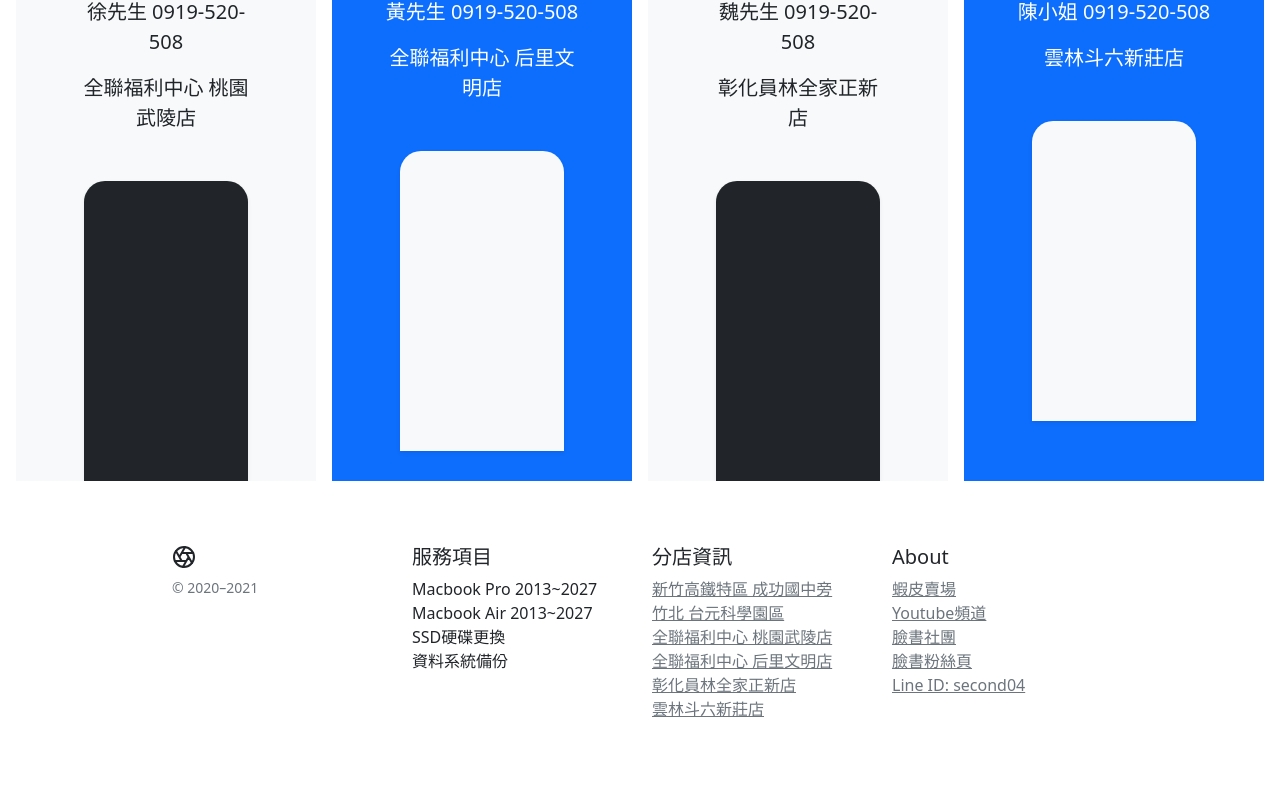
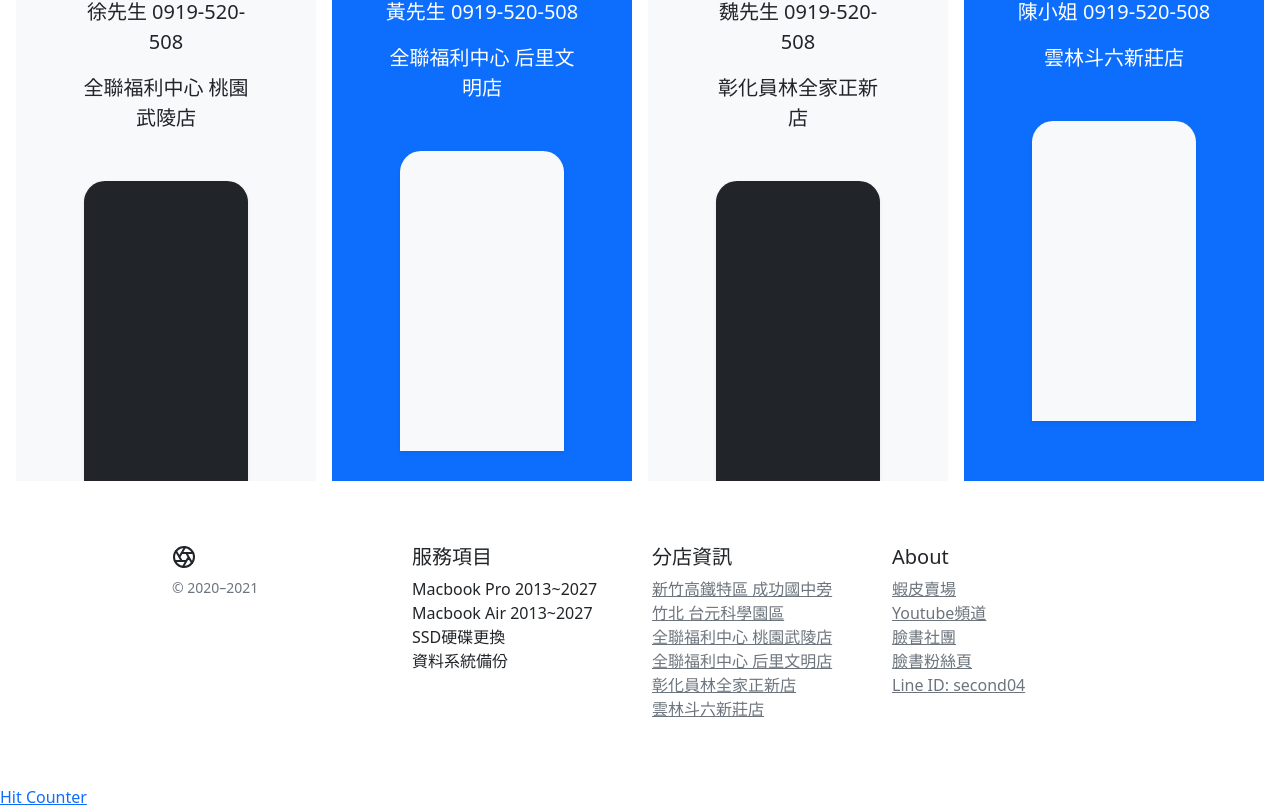
Before and after one commit to nelsonchung/computerbusinese, a plain HTML site: page index.html in a window 1280 px wide. Shown: the part 1836-2645 px from the top of the page. Before the commit the page ends 2621 px from the top, so only its background shows below. Drawn offline with Linux system fonts and the light colour scheme.

Commit message:
新增訪客計數器

```diff
--- a/index.html
+++ b/index.html
@@ -154,6 +154,10 @@
 </footer>
     <script src="../assets/dist/js/bootstrap.bundle.min.js"></script>
 
+    <!-- 徽标代码 - 不改变代码 -->
+    <a class="hitCounter" href="https://visitorshitcounter.com/" target="_blank" title="Hit counter" data-name="0fd79f1f3779a9c6c387ddbb995ae98a|6|page|1|rgb(255, 255, 255);|rgb(0, 0, 0);|large|s-hit">Hit Counter</a><script>document.write("<script type='text/javascript' src='https://visitorshitcounter.com/js/hitCounter.js?v="+Date.now()+"'><\/script>");</script>
+    <!-- 徽标代码在这里结束 -->
+
 
   </body>
 </html>
```
